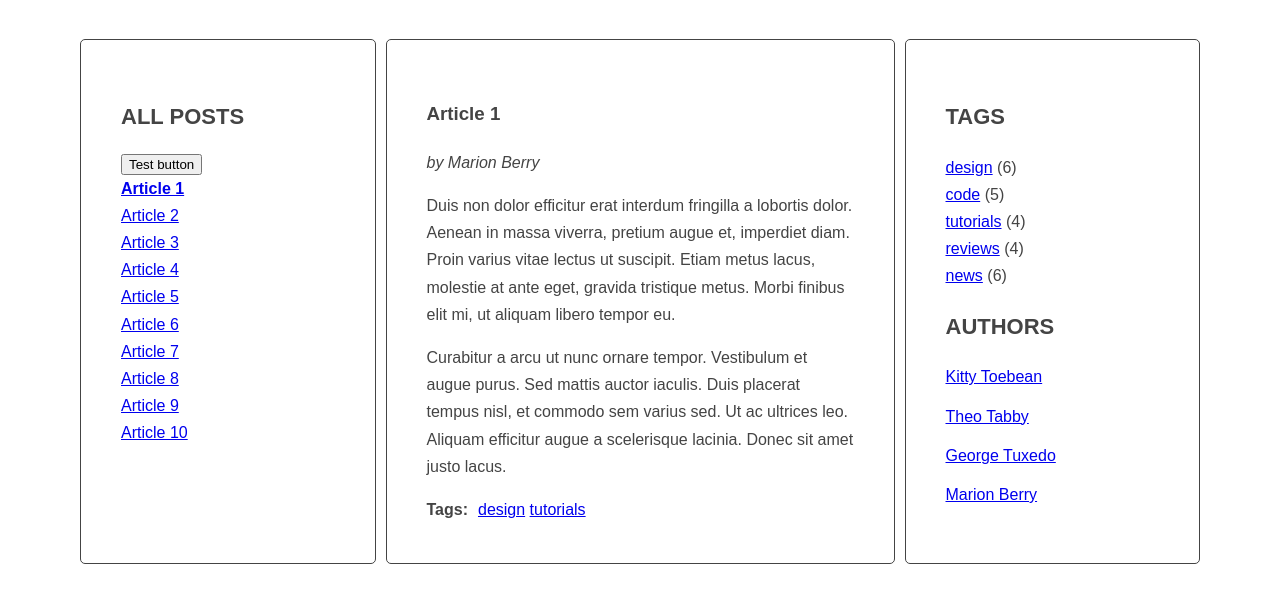
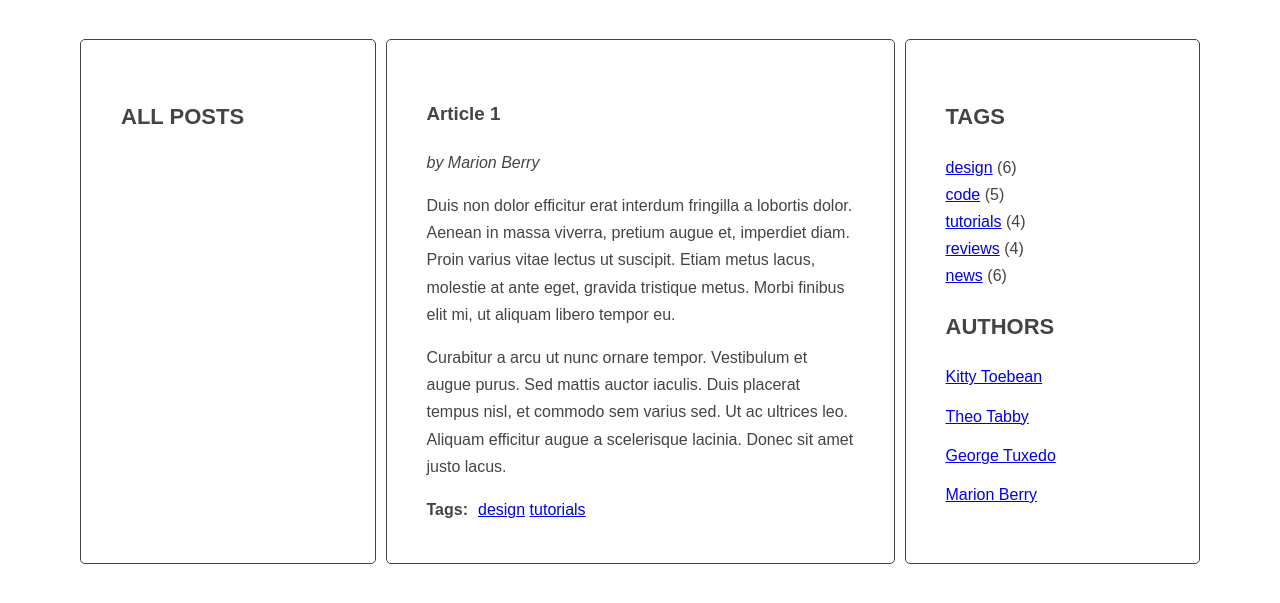
Before and after one commit to Tweber663/5-javascript-blog, a website: page index.html in a window 1280 px wide. Shown: the part 143-746 px from the top of the page. Drawn offline with Linux system fonts and the light colour scheme.

Commit message:
JS - removed content of titles

```diff
--- a/index.html
+++ b/index.html
@@ -11,9 +11,8 @@
         <main class="wrapper">
         <aside class="sidebar">
             <h2 class="section-title">All posts</h2>
-            <button type="" id="button-test">Test button</button>
             <ul class="list titles">
-            <li><a href="#article-1" class="active"><span>Article 1</span></a></li>
+            <!-- <li><a href="#article-1" class="active"><span>Article 1</span></a></li>
             <li><a href="#article-2"><span>Article 2</span></a></li>
             <li><a href="#article-3"><span>Article 3</span></a></li>
             <li><a href="#article-4"><span>Article 4</span></a></li>
@@ -22,7 +21,7 @@
             <li><a href="#article-7"><span>Article 7</span></a></li>
             <li><a href="#article-8"><span>Article 8</span></a></li>
             <li><a href="#article-9"><span>Article 9</span></a></li>
-            <li><a href="#article-10"><span>Article 10</span></a></li>
+            <li><a href="#article-10"><span>Article 10</span></a></li> -->
             </ul>
         </aside>
         <section class="posts">
--- a/js/script.js
+++ b/js/script.js
@@ -1,5 +1,4 @@
 'use strict';
-
 
 
 function titleClickHandler(event){
@@ -33,6 +32,33 @@ function titleClickHandler(event){
 
 }
 
+
+const optArticleSelector = '.post',
+  optTitleSelector = '.post-title',
+  optTitleListSelector = '.titles';
+
+function generateTitleLinks(){
+
+  /* remove contents of titleList */
+ const titleList = document.querySelector(optTitleListSelector)
+ console.log(titleList.innerHTML = '')
+
+  /* for each article */
+
+    /* get the article id */
+
+    /* find the title element */
+
+    /* get the title from the title element */
+
+    /* create HTML of the link */
+
+    /* insert link into titleList */
+
+}
+
+generateTitleLinks();
+
 const dom_title = document.querySelectorAll('.titles a');
 
 Array.from(dom_title).forEach((e) => {
```
